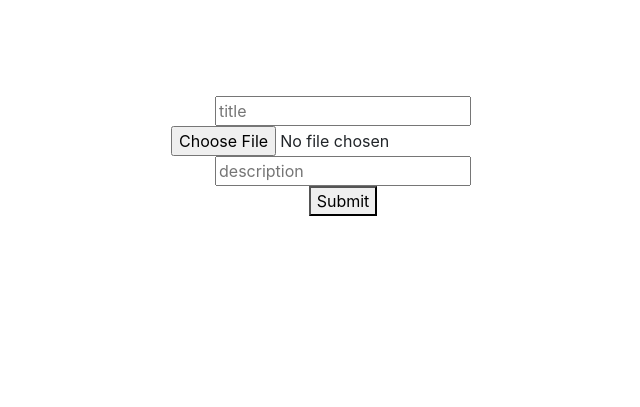
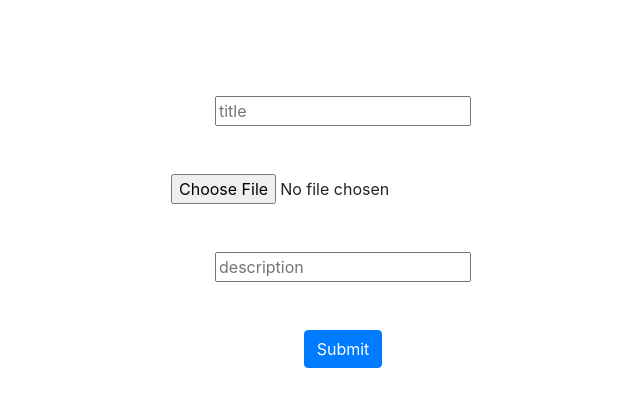
Before and after one commit to siddhesh-k/socialmedia, a Django app: page /add_post in a window 1280 px wide. Shown: the part 56-463 px from the top of the page, without its empty margins (297-937 px from the left). Run offline with Django 4.2, Linux system fonts and the light colour scheme.

Commit message:
changed add post html

```diff
--- a/templates/add_post.html
+++ b/templates/add_post.html
@@ -4,17 +4,22 @@
     <form onsubmit="create_post" method="POST" enctype="multipart/form-data">
 
         {% csrf_token %}
-        <div class="container text-center mt-5 pt-5" >
+        <div class="text-center mt-5 pt-5" >
             <div>
                 <input type="text" name="title" placeholder="title" required>
             </div>
+            <br>
+            <br>
             <div>
                 <input type="file" name="poster" required>
-            </div>
+            </div><br>
+            <br>
             <div>
                 <input type="text" name="description" placeholder="description" required>
             </div>
-            <button type="submit">Submit</button>
+            <br>
+            <br>
+            <button type="submit" class="btn btn-primary">Submit</button>
         </div>
     </form>
 {% include "partials/footer.html" %}
```
Also changed, not shown: db.sqlite3.
